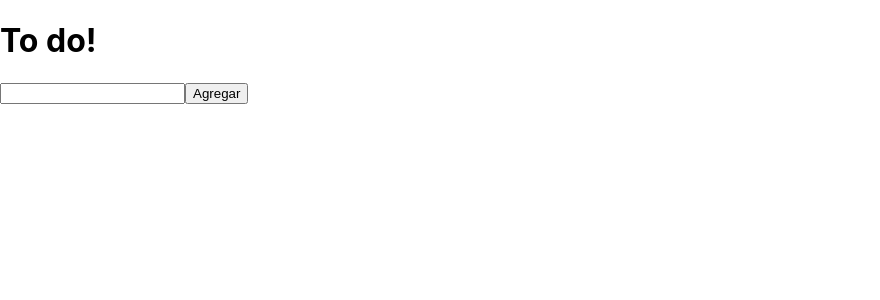
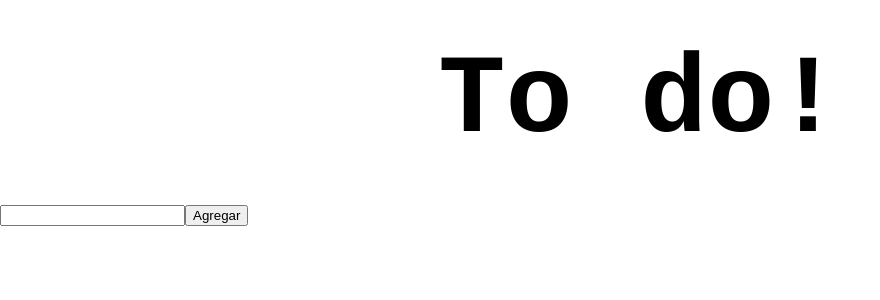
Before and after one commit to HenCor2019/todo-list-with-react, a React (Create React App) app: page / in a window 1280 px wide. Shown: the top 300 px of the page, without its empty margins (0-880 px from the left). Built offline with nearby package versions, Linux system fonts and the light colour scheme.

Commit message:
Add: styled components
Se agrego la fuente de styled componentes

```diff
--- a/package.json
+++ b/package.json
@@ -9,6 +9,7 @@
     "react": "^17.0.1",
     "react-dom": "^17.0.1",
     "react-scripts": "4.0.0",
+    "styled-components": "^5.2.1",
     "web-vitals": "^0.2.4",
     "workbox-background-sync": "^5.1.3",
     "workbox-broadcast-update": "^5.1.3",
--- a/src/components/Title.js
+++ b/src/components/Title.js
@@ -1,21 +1,20 @@
 import React from 'react';
-
-/*
 import styled from 'styled-components';
 
 const H1 = styled.h1`
     font-family: 'Courier New' , Courier , Monospace;
-    font-size: 3em;
-    padding: 4%;
+    font-size: 7em;
+    text-align: center;
+    padding: 3%;
+    margin: 0;
 
 `;
-*/
 
 function Title({titleApp}){
     return(
-        <h1>
+        <H1>
             {titleApp}
-        </h1>
+        </H1>
     );
 };
 
```
Also changed, not shown: 1 other file (tests, documents, lock files or other folders).
